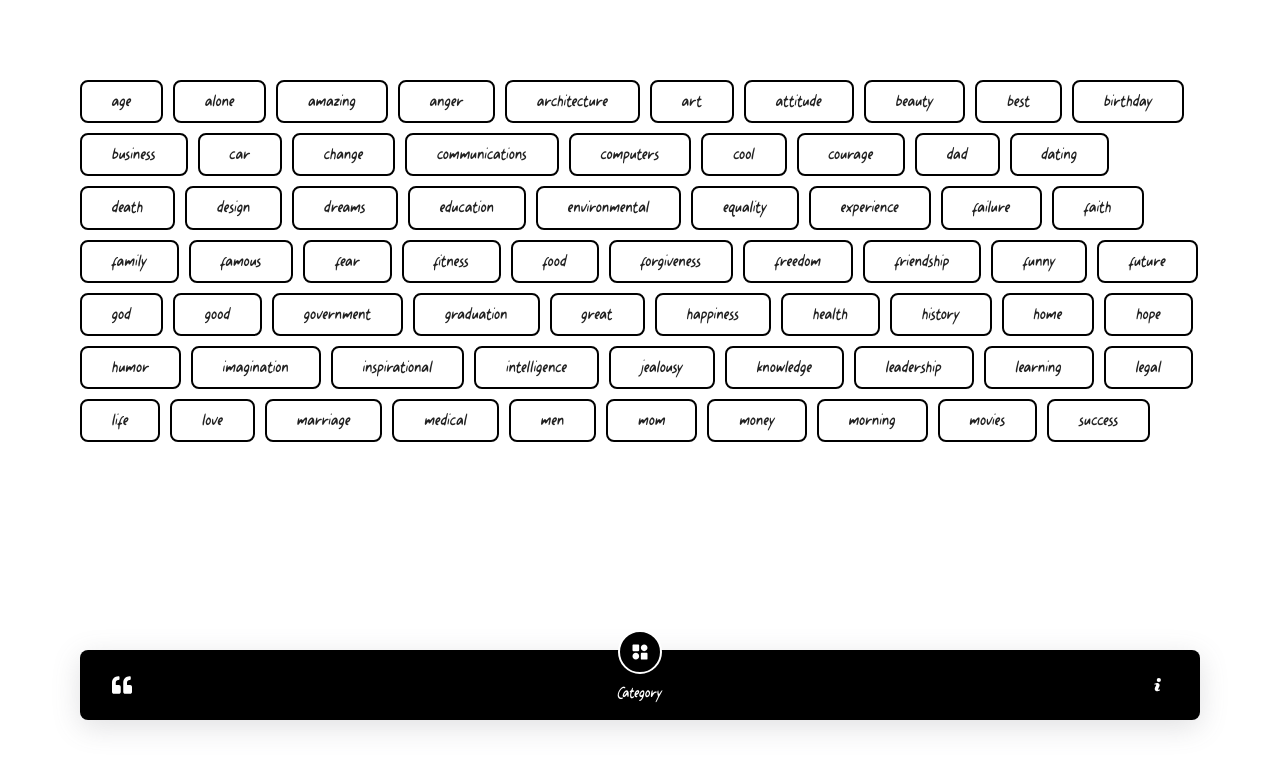
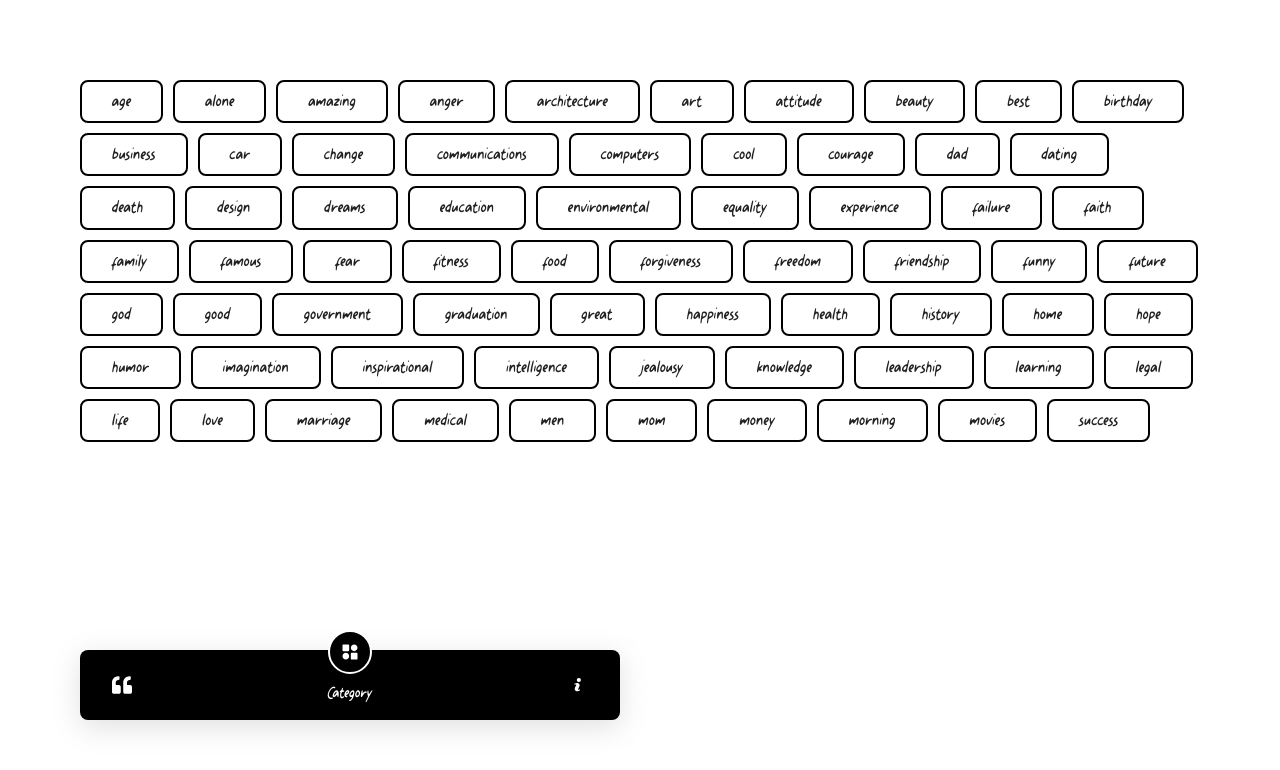
Before and after one commit to Bope142/awesome-quotes, a React (Create React App) app: page /category in a window 1280 px wide. Shown: the top 770 px of the page. Built offline with nearby package versions, Linux system fonts and the light colour scheme.

Commit message:
update style.scss

```diff
--- a/src/components/tabbar/style.scss
+++ b/src/components/tabbar/style.scss
@@ -10,8 +10,8 @@
   justify-content: space-between;
   height: 70px;
   padding: 0 20px;
+  width: 500px;
 }
-
 .active {
   & .items__icons {
     border-color: $neutral_2 !important;
@@ -22,7 +22,6 @@
     opacity: 1 !important;
   }
 }
-
 .tabbar__item {
   display: flex;
   flex-direction: column;
@@ -44,6 +43,7 @@
     & .icons-items-tabbar {
       height: 20px;
       width: 20px;
+      color: $neutral_2 !important;
       & * {
         fill: $neutral_2 !important;
       }
```
